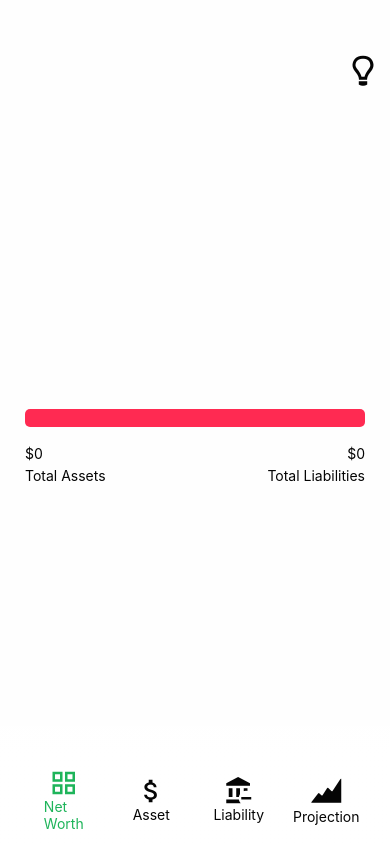
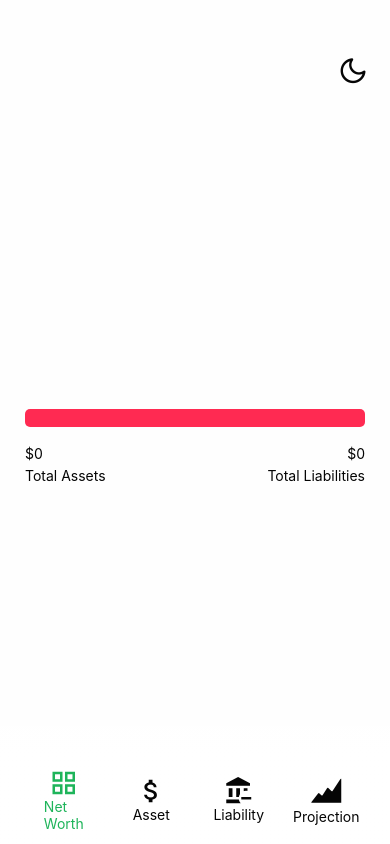
Before and after one commit to patrickv50/25_Networth_tracker, a React Native app in the folder application/: screen /Home in a window 390 px wide. Built offline with nearby package versions, Linux system fonts and the light colour scheme.

Commit message:
edit theme button

```diff
--- a/application/screens/HomeScreen.js
+++ b/application/screens/HomeScreen.js
@@ -7,7 +7,7 @@ import { addInit } from '../state/reducers/assetsReducer';
 import { addInit as addInitLia } from '../state/reducers/liabilitiesReducer';
 import AsyncStorage from '@react-native-async-storage/async-storage'
 import { useFocusEffect } from '@react-navigation/native';
-import { Entypo } from '@expo/vector-icons';
+import { Feather } from '@expo/vector-icons';
 import { NavigationContainer } from '@react-navigation/native';
 import { createNativeStackNavigator } from '@react-navigation/native-stack';
 import TextComp from '../components/shared/TextComp';
@@ -173,9 +173,9 @@ const MainScreen = ({ navigation,changeTheme }) => {
     <Template>
       <View style={{ flex: 1, justifyContent: 'center' }}>
         {/* FIXED BUTTON GROUP */}
-        <View style={{ position: 'absolute', top: curTheme.statusBar, right: 12 }}>
+        <View style={{ position: 'absolute', top: curTheme.statusBar, right: 22 }}>
           <TouchableOpacity onPress={handleThemeChange}>
-            <Entypo name="light-bulb" size={30} color={curTheme.text} />
+            <Feather name={curTheme.name==='dark'?"sun":"moon" }size={30} color={curTheme.text} />
           </TouchableOpacity>
         </View>
         {/* HEADER ===================== */}
```
